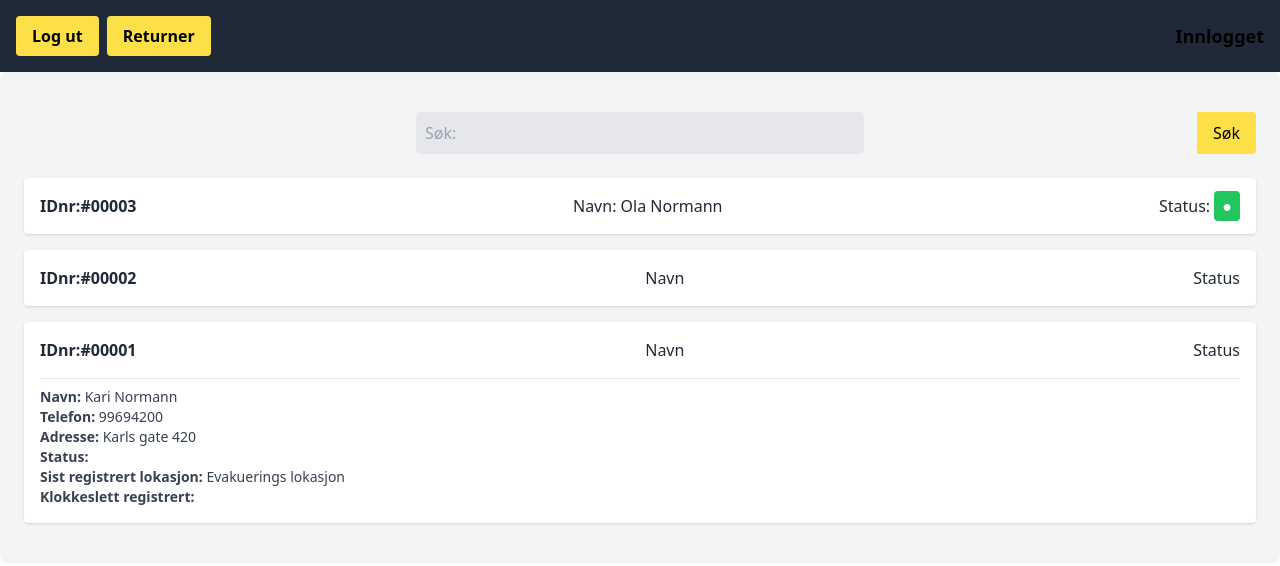
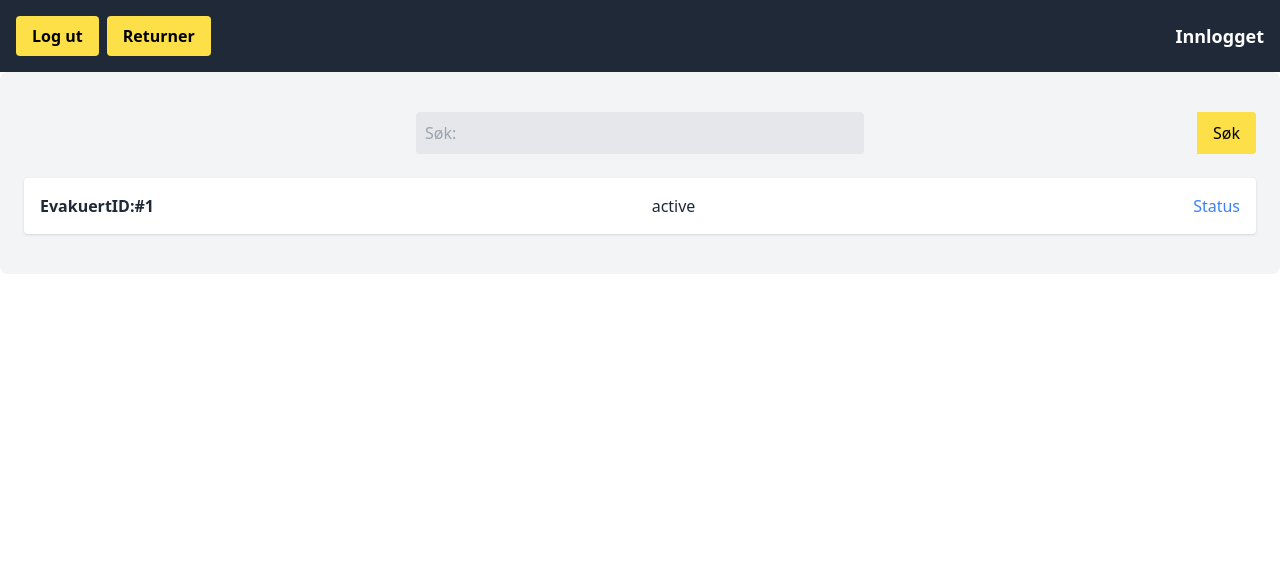
Before and after one commit to RuneU/Bachelor-Prosjekt, a Flask app: template templates/admin.html in a window 1280 px wide. Shown: the top 566 px of the page. Run offline with Flask 3, Linux system fonts and the light colour scheme; the template is opened without the code that fills it: most values are stand-ins (such as "Sample title", 1, 10 or a date in 2020); some libraries are stand-ins or nearby versions.

Commit message:
Admin display
Displayer fra status tabellen på admin

```diff
--- a/app.py
+++ b/app.py
@@ -1,4 +1,15 @@
+import os
+import sys
 from flask import Flask, render_template
+
+# Legg til 'sql' mappen i sys.path for å finne db_connection.py
+sys.path.append(os.path.join(os.path.dirname(__file__), 'sql'))
+
+try:
+    from db_connection import fetch_status_data  # Importer databasefunksjonen
+except ImportError as e:
+    print("Feil ved import av db_connection:", e)
+    fetch_status_data = lambda: []  # Returner tom liste hvis import feiler
 
 app = Flask(__name__)
 
@@ -13,7 +24,14 @@ def register():
 
 @app.route("/admin")
 def admin():
-    return render_template("admin.html")
+    try:
+        statuses = fetch_status_data()  # Hent data fra databasen
+        print("Statuses hentet fra DB:", statuses)  # Debug print
+    except Exception as e:
+        print("Feil ved henting av statusdata:", e)
+        statuses = []  # Hvis en feil oppstår, send tom liste
+
+    return render_template("admin.html", statuses=statuses)
 
 if __name__ == '__main__':
     app.run(debug=True)
--- a/sql/db_connection.py
+++ b/sql/db_connection.py
@@ -1,13 +1,11 @@
-# kilde: https://www.youtube.com/watch?v=BgkcKCvuCMM&ab_channel=TechwithHitch
-# from connection import connection_string
-from dotenv import load_dotenv # pip install python-dotenv
+import pyodbc
+from dotenv import load_dotenv
 import os
-import pyodbc # pip install && https://learn.microsoft.com/en-us/sql/connect/python/pyodbc/step-1-configure-development-environment-for-pyodbc-python-development?view=sql-server-ver16&tabs=windows
 
 # Load environment variables from .env file
 load_dotenv()
 
-# Convert db_config dictionary to a connection string
+# Database connection string setup
 connection_string = (
     f"DRIVER={os.getenv('DB_DRIVER')};"
     f"SERVER={os.getenv('DB_SERVER')};"
@@ -16,38 +14,31 @@ connection_string = (
     f"PWD={os.getenv('DB_PWD')};"
 )
 
-
-# Redigere data i db
-def run_query(x):
+# Function to fetch the status data
+def fetch_status_data():
     try:
+        # Connect to the database
         conn = pyodbc.connect(connection_string)
         cursor = conn.cursor()
-        cursor.execute(x)  # Use cursor here instead of conn.execute
-        conn.commit()  # Ensure the transaction is committed
-    except Exception as e:
-        print(f"An error occurred: {e}")
+
+        # Execute the query to fetch data from the Status table
+        cursor.execute("SELECT Status, Lokasjon, EvakuertID FROM Status")
+
+        # Fetch all the rows from the result
+        rows = cursor.fetchall()
+
+        # Return the result as a list of dictionaries
+        statuses = [
+            {'Status': row[0], 'Lokasjon': row[1], 'EvakuertID': row[2]}
+            for row in rows
+        ]
+
+        return statuses
+
+    except pyodbc.Error as e:
+        print(f"Error: {e}")
+        return []
+
     finally:
-        if 'cursor' in locals():
-            cursor.close()
         if 'conn' in locals():
             conn.close()
-
-# run_query("INSERT INTO Evakuerte (Fornavn) VALUES ('Simon')")  # Add data
-
-# run_query("DELETE FROM Evakuerte WHERE Fornavn = 'Simon'")  # Delete data
-
-# Fetch and print data from the database
-try:
-    conn = pyodbc.connect(connection_string)
-    cursor = conn.cursor()
-    cursor.execute("SELECT * FROM Evakuerte")  # SQL query
-    rows = cursor.fetchall()
-
-    for row in rows:
-        print(row)
-
-except pyodbc.Error as e:
-    print(f"Error: {e}")
-finally:
-    if 'conn' in locals():
-        conn.close()
--- a/templates/admin.html
+++ b/templates/admin.html
@@ -5,72 +5,62 @@
     <meta name="viewport" content="width=device-width, initial-scale=1.0">
     <script src="https://cdn.tailwindcss.com"></script>
     <title>Admin Side</title>
+</head>
+<body>
     <header class="bg-gray-800 p-4 flex justify-between items-center">
-        <!-- Left Section: Buttons -->
         <div class="flex items-center space-x-2">
             <button class="bg-yellow-300 text-black font-bold py-2 px-4 rounded">Log ut</button>
             <a href="{{ url_for('index') }}">
                 <button class="bg-yellow-300 text-black font-bold py-2 px-4 rounded">Returner</button>
             </a>
         </div>
-
-        <!-- Right Section: Admin Watermark and Innlogget -->
         <div class="flex items-center space-x-4">
-            <span class="text-lg font-bold">Innlogget</span>
+            <span class="text-lg font-bold text-white">Innlogget</span>
         </div>
     </header>
 
-    <!-- Main Content -->
-    <!-- Integration and functional logic will arrive later-->
     <main class="container mx-auto py-10 px-6 flex-grow bg-gray-100 text-gray-800 rounded-lg">
-
         <div class="relative flex justify-center mb-6">
             <form action="/search" method="GET" class="w-full max-w-md">
-                <input
-                    type="text"
-                    name="query"
-                    placeholder="Søk:"
-                    class="w-full p-2 border rounded bg-gray-200 text-gray-600"
-                >
-                <button
-                    type="submit"
-                    class="absolute right-0 top-0 h-full bg-yellow-300 text-black px-4 rounded-r"
-                >
-                    Søk
-                </button>
+                <input type="text" name="query" placeholder="Søk:" class="w-full p-2 border rounded bg-gray-200 text-gray-600">
+                <button type="submit" class="absolute right-0 top-0 h-full bg-yellow-300 text-black px-4 rounded-r">Søk</button>
             </form>
         </div>
 
-        <!-- User List -->
-        <div class="space-y-4">
-            <div class="bg-white p-4 rounded shadow flex justify-between items-center">
-                <span class="font-bold">IDnr:#00003</span>
-                <span>Navn: Ola Normann</span>
-                <span>Status: <span class="bg-green-500 text-white px-2 py-1 rounded">●</span></span>
+        <!-- User Details with Collapsible Dropdown -->
+        {% if statuses %}
+    {% for status in statuses %}
+        <div class="bg-white p-4 rounded shadow">
+            <div class="flex justify-between items-center">
+                <span class="font-bold">EvakuertID:#{{ status['EvakuertID'] if status['EvakuertID'] else 'No data' }}</span>
+                <span>{{ status['Status'] }}</span>
+                <button class="text-blue-500 hover:text-blue-700 focus:outline-none statusToggleBtn">
+                    Status
+                </button>
             </div>
-
-            <div class="bg-white p-4 rounded shadow flex justify-between items-center">
-                <span class="font-bold">IDnr:#00002</span>
-                <span>Navn</span>
-                <span>Status</span>
-            </div>
-
-            <div class="bg-white p-4 rounded shadow">
-                <div class="flex justify-between items-center">
-                    <span class="font-bold">IDnr:#00001</span>
-                    <span>Navn</span>
-                    <span>Status</span>
-                </div>
-                <div class="mt-4 border-t pt-2 text-sm text-gray-700">
-                    <p><strong>Navn:</strong> Kari Normann</p>
-                    <p><strong>Telefon:</strong> 99694200</p>
-                    <p><strong>Adresse:</strong> Karls gate 420</p>
-                    <p><strong>Status:</strong></p>
-                    <p><strong>Sist registrert lokasjon:</strong> Evakuerings lokasjon</p>
-                    <p><strong>Klokkeslett registrert:</strong></p>
-                </div>
+            <div class="mt-4 border-t pt-2 text-sm text-gray-700 statusFields" style="display: none;">
+                <p><strong>Status:</strong> {{ status['Status'] }}</p>
+                <p><strong>Lokasjon:</strong> {{ status['Lokasjon'] }}</p>
+                <p><strong>EvakuertID:</strong> {{ status['EvakuertID'] }}</p>
             </div>
         </div>
+    {% endfor %}
+{% else %}
+    <p class="text-center text-gray-600">Ingen statusdata funnet.</p>
+{% endif %}
     </main>
+
+    <script>
+        // Get all status toggle buttons
+        const statusToggleBtns = document.querySelectorAll('.statusToggleBtn');
+
+        // Loop through each button and add an event listener
+        document.querySelectorAll('.statusToggleBtn').forEach(button => {
+            button.addEventListener('click', function() {
+                const statusFields = this.parentElement.nextElementSibling;
+                statusFields.style.display = (statusFields.style.display === 'block') ? 'none' : 'block';
+            });
+        });
+    </script>
 </body>
 </html>
```
